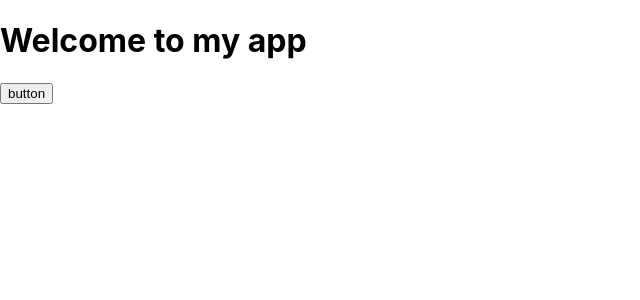
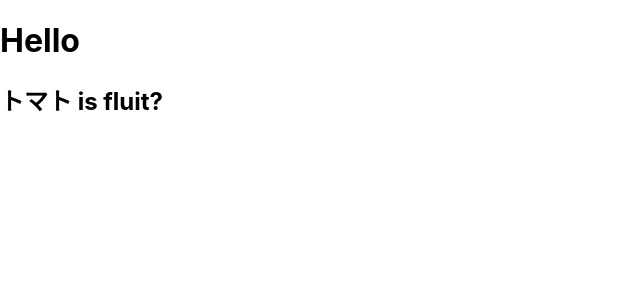
Before and after one commit to Tomoki-13/react_study, a React (Create React App) app: page / in a window 1280 px wide. Shown: the top 300 px of the page, without its empty margins (0-640 px from the left). Built offline with nearby package versions, Linux system fonts and the light colour scheme.

Commit message:
add/randfluit

```diff
--- a/src/App.tsx
+++ b/src/App.tsx
@@ -2,24 +2,46 @@ import React from 'react';
 import './App.css';
 
 //ボタンコンポーネント
-function MyButton() {
+function MyButton(): React.ReactElement {
+  const [count, setCount] = React.useState(0);
+  function handleClick() {
+    setCount(count + 1);
+  }
   return (
-    <button>
-      button
+    <button onClick={handleClick}>
+      Clicked {count} times
     </button>
   );
 }
 
-interface Products {
+function Rand_fruit() {
+  const getRandomInt = (max: number) => Math.floor(Math.random() * max);
+  let fluitid:number = getRandomInt(10)+1;
+  //id_data product.id === fluitid elsement
+  const id_data = data.find(product => product.id === fluitid);
+  const title = id_data ? id_data.title : 'No product found';
+  return (
+    <h2>{title} is fluit?</h2>
+  );
+}
+
+interface Product {
   title: string;
   isFruit: boolean;
   id: number;
 }
 
-const products = [
-  { title: 'りんご', isFruit: false, id: 1 },
-  { title: 'Garlic', isFruit: false, id: 2 },
-  { title: 'Apple', isFruit: true, id: 3 },
+const data:Product[] = [
+  { title: 'りんご', isFruit: true, id: 1 },
+  { title: 'いちご', isFruit: false, id: 2 },
+  { title: 'バナナ', isFruit: false, id: 3 },
+  { title: 'レモン', isFruit: true, id: 4 },
+  { title: 'パパイヤ', isFruit: false, id: 5 },
+  { title: 'トマト', isFruit: false, id: 6 },
+  { title: 'メロン', isFruit: false, id: 7 },
+  { title: 'パッションフルーツ', isFruit: false, id: 8 },
+  { title: 'パイナップル', isFruit: false, id: 9 },
+  { title: 'スイカ', isFruit: false, id: 10 },
 ];
 
 
@@ -27,8 +49,8 @@ const products = [
 export default function App() {
   return (
     <>
-      <h1>Welcome to my app</h1>
-      <MyButton />
+      <h1>Hello</h1>
+      <Rand_fruit />
     </>
   );
 }
```
Also changed, not shown: 1 other file (tests, documents, lock files or other folders).
